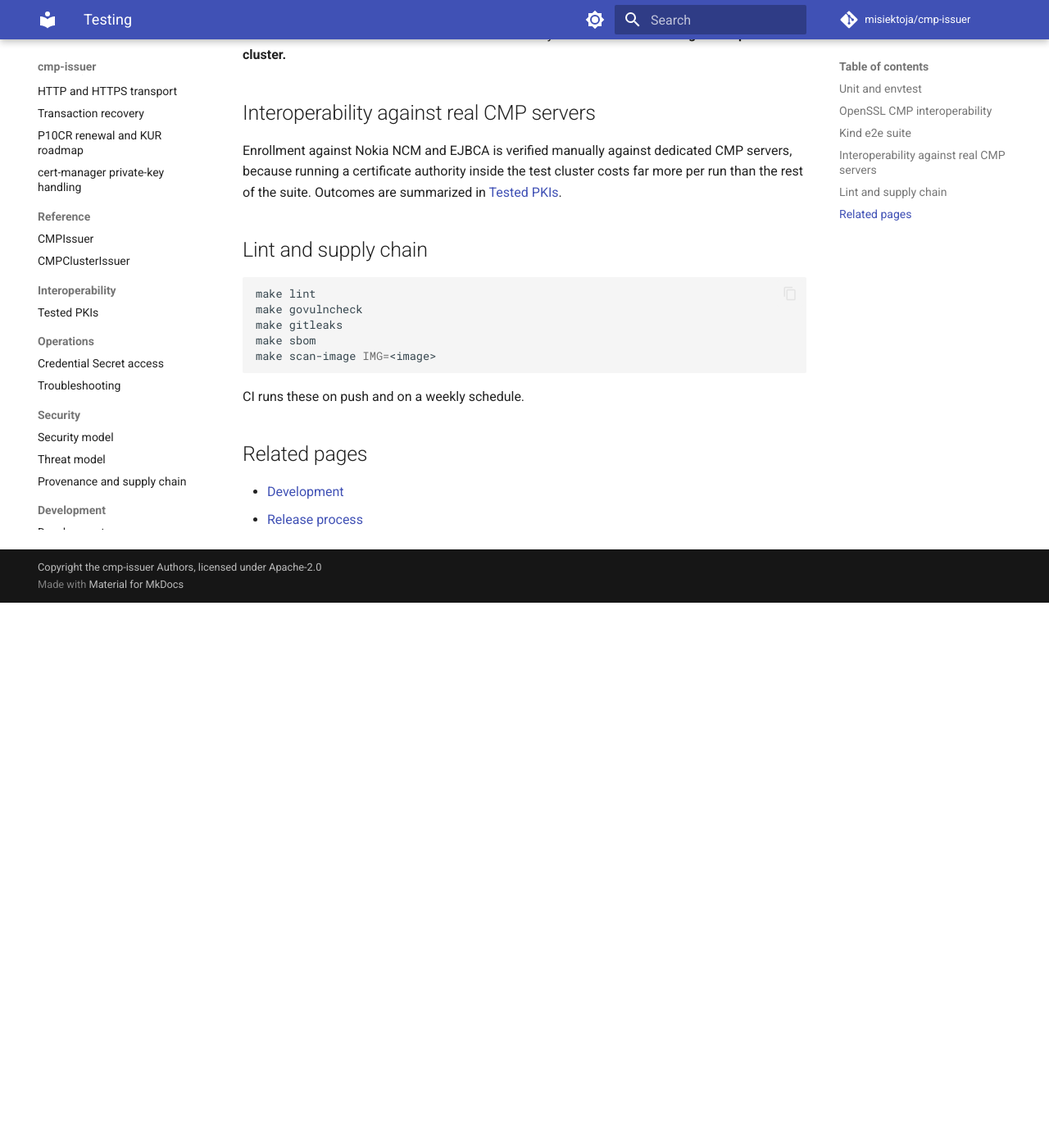
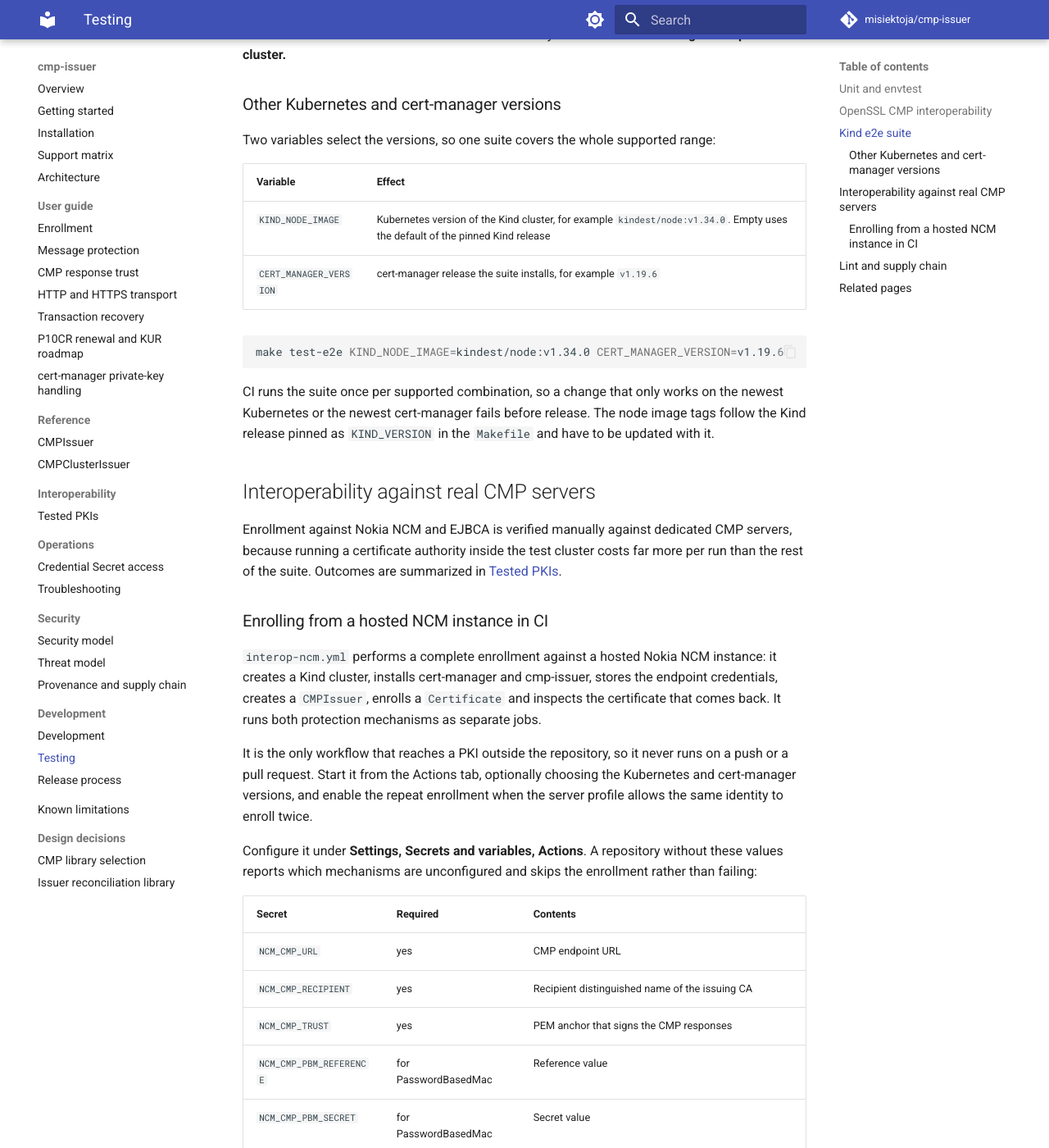
Before and after one commit to misiektoja/cmp-issuer, an MkDocs documentation site: the page built from docs/development/testing.md, in a window 1280 px wide and 1400 px high, scrolled down 1344 px. Shown: the whole window at 82% size. Built offline with MkDocs 1.6.1 and Material for MkDocs 9.7.7, drawn with Linux system fonts in a browser that asks for light colours; comment, search, counter and statistics services are not loaded; before the commit the page ends 2079 px from its top, so only the background shows below that; some of the changed text lies outside the part shown.

Commit message:
docs(development): document the version matrix and the NCM interoperability run

````diff
--- a/docs/development/testing.md
+++ b/docs/development/testing.md
@@ -43,9 +43,51 @@ Requires Colima or Docker for Kind. The suite:
 
 Runtime is about one minute after the cluster is ready. **Do not run this suite against a production cluster.**
 
+### Other Kubernetes and cert-manager versions
+
+Two variables select the versions, so one suite covers the whole supported range:
+
+| Variable | Effect |
+| --- | --- |
+| `KIND_NODE_IMAGE` | Kubernetes version of the Kind cluster, for example `kindest/node:v1.34.0`. Empty uses the default of the pinned Kind release |
+| `CERT_MANAGER_VERSION` | cert-manager release the suite installs, for example `v1.19.6` |
+
+```bash
+make test-e2e KIND_NODE_IMAGE=kindest/node:v1.34.0 CERT_MANAGER_VERSION=v1.19.6
+```
+
+CI runs the suite once per supported combination, so a change that only works on the newest Kubernetes or the newest cert-manager fails before release. The node image tags follow the Kind release pinned as `KIND_VERSION` in the `Makefile` and have to be updated with it.
+
 ## Interoperability against real CMP servers
 
 Enrollment against Nokia NCM and EJBCA is verified manually against dedicated CMP servers, because running a certificate authority inside the test cluster costs far more per run than the rest of the suite. Outcomes are summarized in [Tested PKIs](../interoperability/tested-pkis.md).
+
+### Enrolling from a hosted NCM instance in CI
+
+`interop-ncm.yml` performs a complete enrollment against a hosted Nokia NCM instance: it creates a Kind cluster, installs cert-manager and cmp-issuer, stores the endpoint credentials, creates a `CMPIssuer`, enrolls a `Certificate` and inspects the certificate that comes back. It runs both protection mechanisms as separate jobs.
+
+It is the only workflow that reaches a PKI outside the repository, so it never runs on a push or a pull request. Start it from the Actions tab, optionally choosing the Kubernetes and cert-manager versions, and enable the repeat enrollment when the server profile allows the same identity to enroll twice.
+
+Configure it under **Settings, Secrets and variables, Actions**. A repository without these values reports which mechanisms are unconfigured and skips the enrollment rather than failing:
+
+| Secret | Required | Contents |
+| --- | --- | --- |
+| `NCM_CMP_URL` | yes | CMP endpoint URL |
+| `NCM_CMP_RECIPIENT` | yes | Recipient distinguished name of the issuing CA |
+| `NCM_CMP_TRUST` | yes | PEM anchor that signs the CMP responses |
+| `NCM_CMP_PBM_REFERENCE` | for PasswordBasedMac | Reference value |
+| `NCM_CMP_PBM_SECRET` | for PasswordBasedMac | Secret value |
+| `NCM_CMP_SIGNER_CERT` | for Signature | PEM certificate that protects the request |
+| `NCM_CMP_SIGNER_KEY` | for Signature | PEM private key for that certificate |
+| `NCM_CMP_SIGNER_CHAIN` | no | PEM chain sent in `extraCerts`, which also sets `chainKey` |
+| `NCM_CMP_TLS_TRUST` | no | PEM anchor for the HTTPS server certificate |
+
+| Variable | Required | Contents |
+| --- | --- | --- |
+| `NCM_CMP_CERT_PROFILE` | no | Certificate profile sent as `spec.protocol.certProfile` |
+| `NCM_CMP_COMMON_NAME` | no | Common name to enroll, default `cmp-issuer-interop.example` |
+
+Every value is written from the environment into a file and read back with `--from-file`, so no credential reaches a command line, and the endpoint and recipient are secrets rather than variables so a run against a private instance does not print them.
 
 ## Lint and supply chain
 
````
